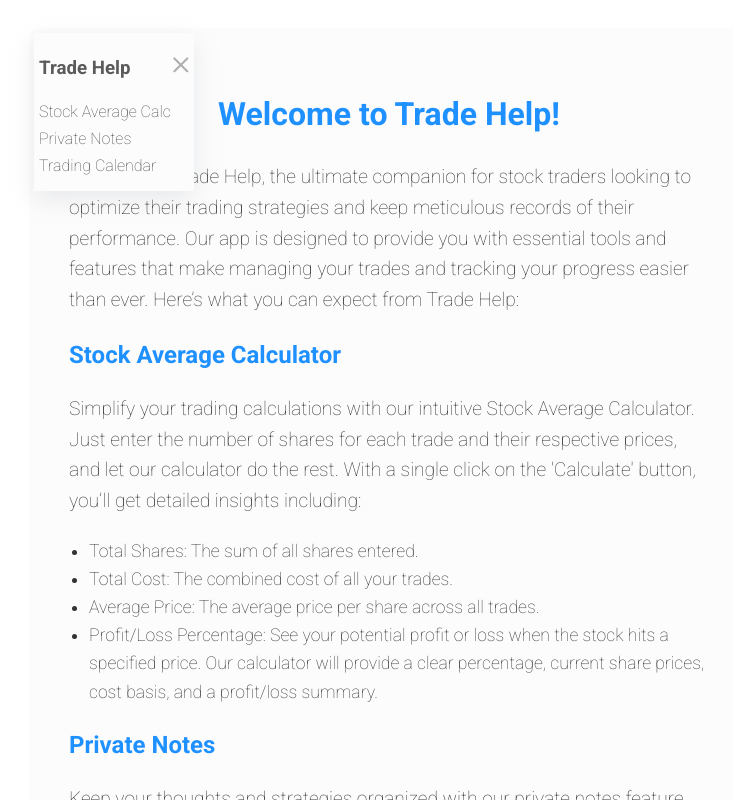
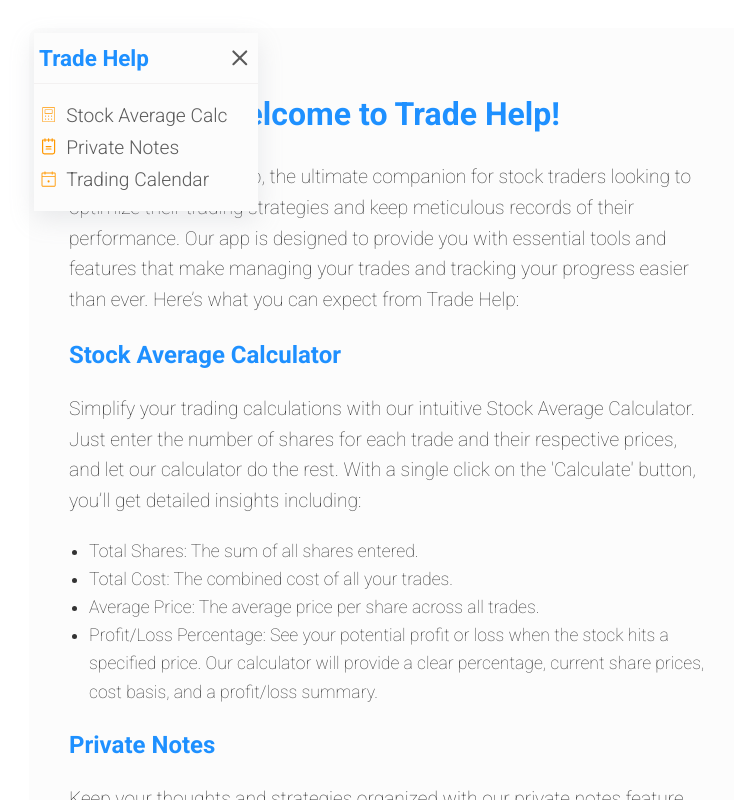
Before and after one commit to dsmeny/avgshares, a React (Create React App) app: page / in a window 1280 px wide. Both pictures are taken after a click on the icon 301 px from the left and 49 px from the top of the page. Shown: the top 800 px of the page, without its empty margins (251-985 px from the left). Built offline with nearby package versions, Linux system fonts and the light colour scheme.

Commit message:
ui tweaks

```diff
--- a/src/App.css
+++ b/src/App.css
@@ -173,30 +173,75 @@ input[type="submit"]:active {
   background: var(--bg-color);
   top: 5px;
   left: 5px;
-  width: 10rem;
+  font-size: 1.2rem;
+  font-weight: 300;
+  width: 14rem;
   padding-inline-start: 0px;
   z-index: 999;
   box-shadow: rgba(149, 157, 165, 0.2) 0px 8px 24px;
 }
 
+.sidebar_header {
+  border-bottom: 1px solid #f3f1f1;
+  display: flex;
+  align-items: center;
+  position: relative;
+  height: 50px;
+}
+
 .sidebar-close {
   position: absolute;
-  right: 0px;
+  right: 5px;
   font-size: 1.6rem;
-  opacity: 0.3;
+  transition: 0.3s ease-out;
+  color: var(--header-color);
 }
 
-.sidebar h3 {
-  padding: 5px;
+.sidebar-close:hover {
+  color: var(--subtitle-color);
+  opacity: 1;
 }
 
-.sidebar ul {
+.sidebar_header h3 {
+  padding: 5px;
+  color: var(--subtitle-color);
+}
+
+.sidebar_links {
   list-style-type: none;
   display: flex;
   flex-direction: column;
   align-items: flex-start;
   gap: 0.5rem;
   padding: 0 5px;
+}
+
+.sidebar_links li {
+  width: 100%;
+}
+
+.sidebar_links li a {
+  display: flex;
+  align-items: center;
+  gap: 0.5rem;
+}
+
+.sidebar_links li a span:nth-child(1) {
+  color: var(--title-color);
+}
+
+.sidebar_link span {
+  background-color: none;
+  color: var(--header-color);
+  transition: 0.3s linear;
+}
+
+.sidebar_link span:hover {
+  color: var(--subtitle-color) !important;
+}
+
+.sidebar_icon {
+  translate: 0px 2px;
 }
 
 /* Calc Avg Page */
--- a/src/App.js
+++ b/src/App.js
@@ -41,6 +41,7 @@ const styles = {
     left: "5px",
     top: "5px",
     fontSize: "2rem",
+    color: "var(--subtitle-color)",
   },
 };
 
--- a/src/components/Sidebar.js
+++ b/src/components/Sidebar.js
@@ -1,29 +1,60 @@
 import React from "react";
 import { Link } from "react-router-dom";
 import { FiX } from "react-icons/fi";
+import {
+  PiCalculatorThin,
+  PiNotepad,
+  PiCalendarDotLight,
+} from "react-icons/pi";
 
 const Sidebar = ({ clickHandler }) => {
   return (
     <div className="sidebar">
-      <FiX onClick={clickHandler} className="sidebar-close" />
-      <Link to="/" style={styles.link} onClick={clickHandler}>
-        <h3>Trade Help</h3>
-      </Link>
+      <div className="sidebar_header">
+        <FiX onClick={clickHandler} className="sidebar-close" />
+        <Link to="/" style={styles.link} onClick={clickHandler}>
+          <h3>Trade Help</h3>
+        </Link>
+      </div>
 
-      <ul>
+      <ul className="sidebar_links">
         <li>
-          <Link to="/avg" style={styles.link} onClick={clickHandler}>
-            Stock Average Calc
+          <Link
+            className="sidebar_link"
+            to="/avg"
+            style={styles.link}
+            onClick={clickHandler}
+          >
+            <span className="sidebar_icon">
+              <PiCalculatorThin />
+            </span>
+            <span> Stock Average Calc</span>
           </Link>
         </li>
         <li>
-          <Link to="/private-notes" style={styles.link} onClick={clickHandler}>
-            Private Notes
+          <Link
+            className="sidebar_link"
+            to="/private-notes"
+            style={styles.link}
+            onClick={clickHandler}
+          >
+            <span className="sidebar_icon">
+              <PiNotepad />
+            </span>
+            <span> Private Notes</span>
           </Link>
         </li>
         <li>
-          <Link to="/calendar" style={styles.link} onClick={clickHandler}>
-            Trading Calendar
+          <Link
+            className="sidebar_link"
+            to="/calendar"
+            style={styles.link}
+            onClick={clickHandler}
+          >
+            <span className="sidebar_icon">
+              <PiCalendarDotLight />
+            </span>
+            <span> Trading Calendar</span>
           </Link>
         </li>
       </ul>
```
